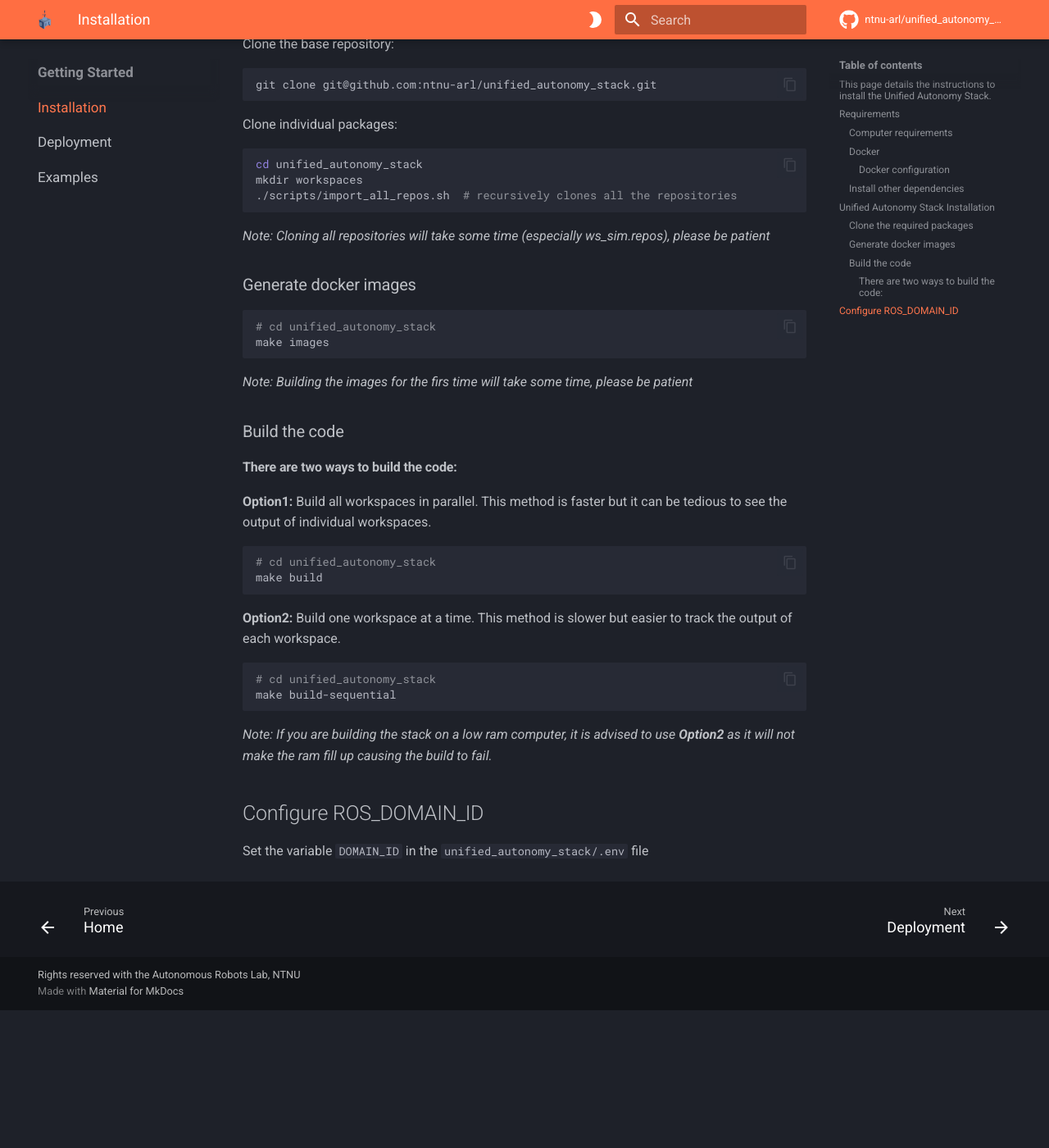
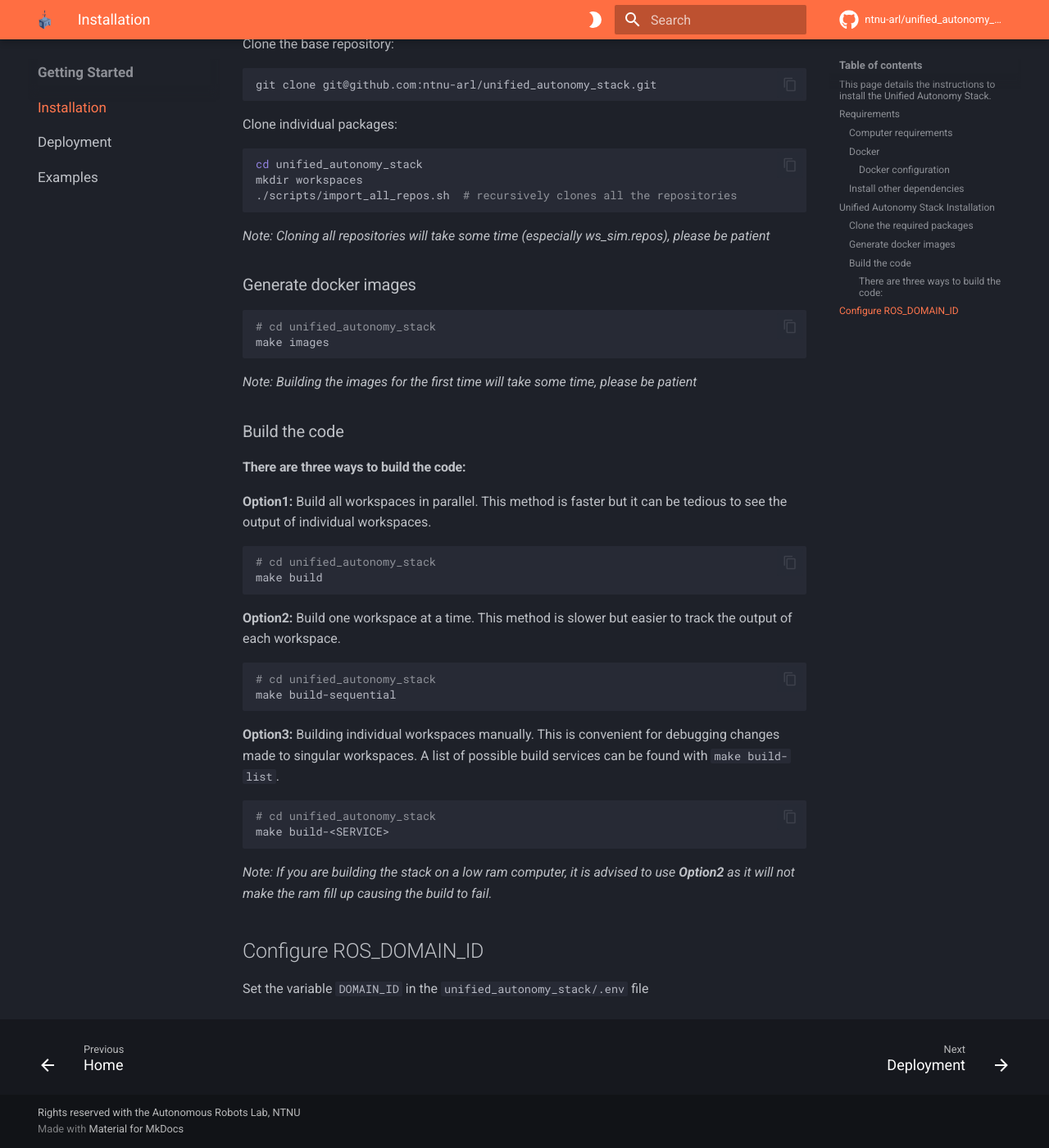
Before and after one commit to ntnu-arl/unified_autonomy_stack, an MkDocs documentation site: the page built from docs/installation.md, in a window 1280 px wide and 1400 px high, scrolled down 1293 px. Shown: the whole window at 82% size. Built offline with MkDocs 1.6.1 and Material for MkDocs 9.7.7, drawn with Linux system fonts in a browser that asks for light colours; comment, search, counter and statistics services are not loaded; before the commit the page ends 2525 px from its top, so only the background shows below that.

Commit message:
including single-workspace building in docs and adding build-list verb

````diff
--- a/docs/installation.md
+++ b/docs/installation.md
@@ -71,11 +71,11 @@ _Note: Cloning all repositories will take some time (especially ws_sim.repos), p
 make images
 ```
 
-_Note: Building the images for the firs time will take some time, please be patient_
+_Note: Building the images for the first time will take some time, please be patient_
 
 ### Build the code
 
-#### There are two ways to build the code:
+#### There are three ways to build the code:
 
 **Option1:** Build all workspaces in parallel. This method is faster but it can be tedious to see the output of individual workspaces.
 
@@ -91,6 +91,13 @@ make build
 make build-sequential
 ```
 
+**Option3:** Building individual workspaces manually. This is convenient for debugging changes made to singular workspaces. A list of possible build services can be found with `make build-list`.
+
+```bash
+# cd unified_autonomy_stack
+make build-<SERVICE>
+```
+
 _Note: If you are building the stack on a low ram computer, it is advised to use **Option2** as it will not make the ram fill up causing the build to fail._
 
 ## Configure ROS_DOMAIN_ID
````
Also changed, not shown: docs/deployment.md (+4 -2 lines), 1 other file.
